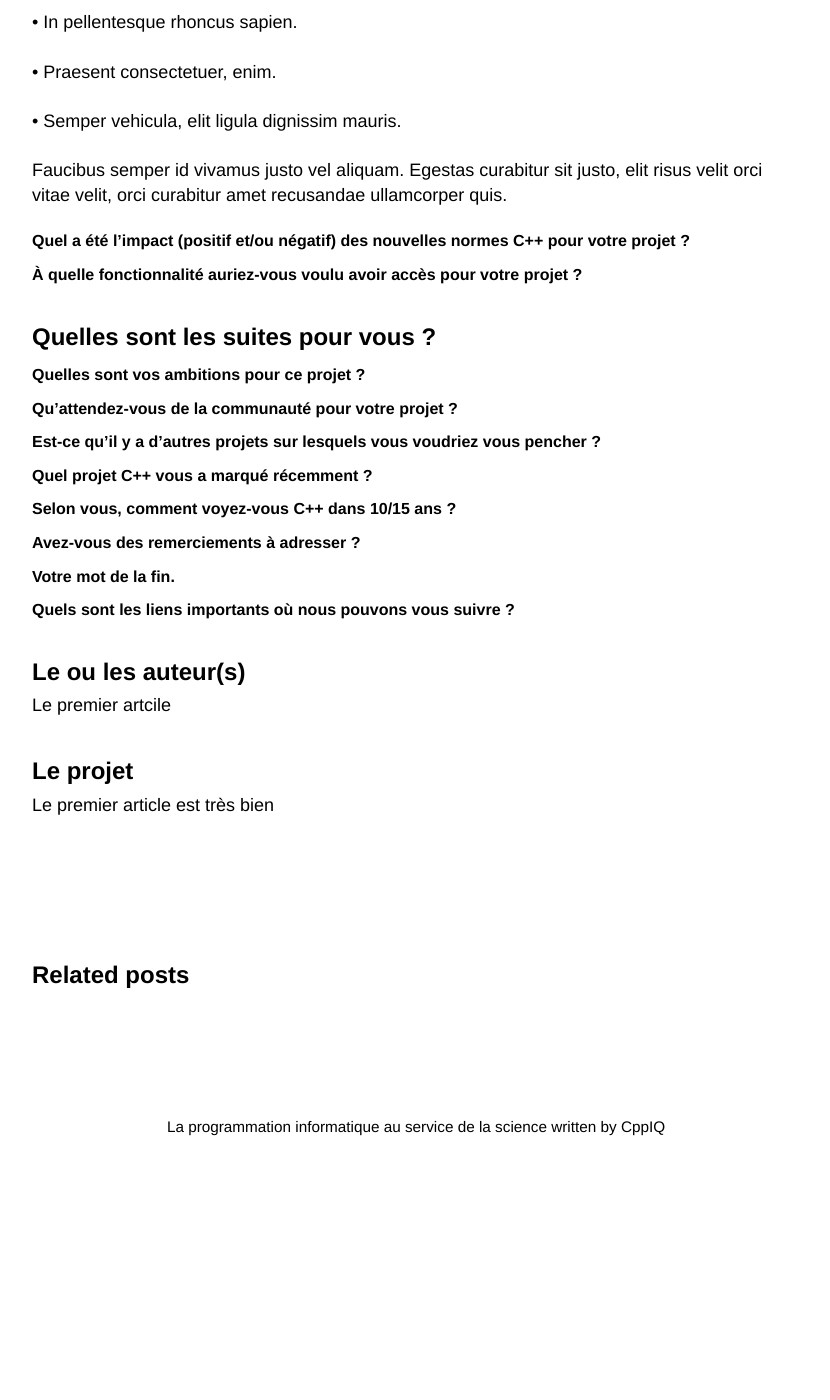
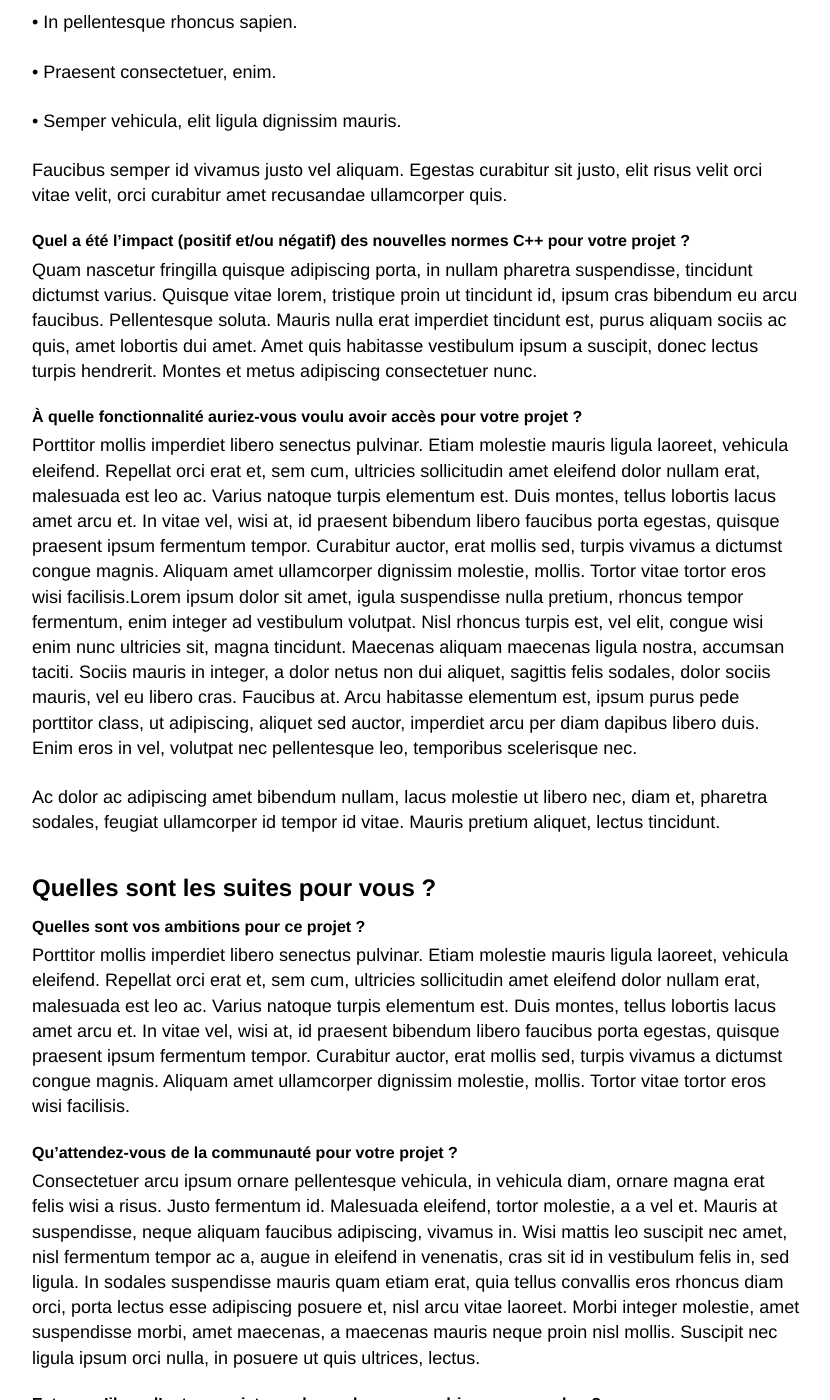
Before and after one commit to CPRETOT/CppIQ, a Jekyll site: the page built from _posts/2020-01-18-CppIQ.md, in a window 1280 px wide and 1400 px high, scrolled down 1640 px. Shown: the whole window, without its empty margins (224-1054 px from the left). Built offline with Jekyll 4.4.1, drawn with Linux system fonts in a browser that asks for light colours; some web fonts are replaced; before the commit the page ends 2842 px from its top, so only the background shows below that; some of the changed text lies outside the part shown.

Commit message:
Test remplissage

```diff
--- a/_posts/2020-01-18-CppIQ.md
+++ b/_posts/2020-01-18-CppIQ.md
@@ -49,14 +49,34 @@ In et aptent posuere sapien tempor, id nullam fermentum consequat metus ut. Hase
 Faucibus semper id vivamus justo vel aliquam. Egestas curabitur sit justo, elit risus velit orci vitae velit, orci curabitur amet recusandae ullamcorper quis.
 
 #### Quel a été l’impact (positif et/ou négatif) des nouvelles normes C++ pour votre projet ?
+
+Quam nascetur fringilla quisque adipiscing porta, in nullam pharetra suspendisse, tincidunt dictumst varius. Quisque vitae lorem, tristique proin ut tincidunt id, ipsum cras bibendum eu arcu faucibus. Pellentesque soluta.
+Mauris nulla erat imperdiet tincidunt est, purus aliquam sociis ac quis, amet lobortis dui amet. Amet quis habitasse vestibulum ipsum a suscipit, donec lectus turpis hendrerit. Montes et metus adipiscing consectetuer nunc.
+
 #### À quelle fonctionnalité auriez-vous voulu avoir accès pour votre projet ?
+
+Porttitor mollis imperdiet libero senectus pulvinar. Etiam molestie mauris ligula laoreet, vehicula eleifend. Repellat orci erat et, sem cum, ultricies sollicitudin amet eleifend dolor nullam erat, malesuada est leo ac. Varius natoque turpis elementum est. Duis montes, tellus lobortis lacus amet arcu et. In vitae vel, wisi at, id praesent bibendum libero faucibus porta egestas, quisque praesent ipsum fermentum tempor. Curabitur auctor, erat mollis sed, turpis vivamus a dictumst congue magnis. Aliquam amet ullamcorper dignissim molestie, mollis. Tortor vitae tortor eros wisi facilisis.Lorem ipsum dolor sit amet, igula suspendisse nulla pretium, rhoncus tempor fermentum, enim integer ad vestibulum volutpat. Nisl rhoncus turpis est, vel elit, congue wisi enim nunc ultricies sit, magna tincidunt. Maecenas aliquam maecenas ligula nostra, accumsan taciti. Sociis mauris in integer, a dolor netus non dui aliquet, sagittis felis sodales, dolor sociis mauris, vel eu libero cras. Faucibus at. Arcu habitasse elementum est, ipsum purus pede porttitor class, ut adipiscing, aliquet sed auctor, imperdiet arcu per diam dapibus libero duis. Enim eros in vel, volutpat nec pellentesque leo, temporibus scelerisque nec.
+
+Ac dolor ac adipiscing amet bibendum nullam, lacus molestie ut libero nec, diam et, pharetra sodales, feugiat ullamcorper id tempor id vitae. Mauris pretium aliquet, lectus tincidunt.
 
 ## Quelles sont les suites pour vous ?
 
 #### Quelles sont vos ambitions pour ce projet ?
+
+Porttitor mollis imperdiet libero senectus pulvinar. Etiam molestie mauris ligula laoreet, vehicula eleifend. Repellat orci erat et, sem cum, ultricies sollicitudin amet eleifend dolor nullam erat, malesuada est leo ac. Varius natoque turpis elementum est. Duis montes, tellus lobortis lacus amet arcu et. In vitae vel, wisi at, id praesent bibendum libero faucibus porta egestas, quisque praesent ipsum fermentum tempor. Curabitur auctor, erat mollis sed, turpis vivamus a dictumst congue magnis. Aliquam amet ullamcorper dignissim molestie, mollis. Tortor vitae tortor eros wisi facilisis.
+
 #### Qu’attendez-vous de la communauté pour votre projet ?
+
+Consectetuer arcu ipsum ornare pellentesque vehicula, in vehicula diam, ornare magna erat felis wisi a risus. Justo fermentum id. Malesuada eleifend, tortor molestie, a a vel et. Mauris at suspendisse, neque aliquam faucibus adipiscing, vivamus in. Wisi mattis leo suscipit nec amet, nisl fermentum tempor ac a, augue in eleifend in venenatis, cras sit id in vestibulum felis in, sed ligula. In sodales suspendisse mauris quam etiam erat, quia tellus convallis eros rhoncus diam orci, porta lectus esse adipiscing posuere et, nisl arcu vitae laoreet. Morbi integer molestie, amet suspendisse morbi, amet maecenas, a maecenas mauris neque proin nisl mollis. Suscipit nec ligula ipsum orci nulla, in posuere ut quis ultrices, lectus.
+
 #### Est-ce qu’il y a d’autres projets sur lesquels vous voudriez vous pencher ?
+
+Maecenas aliquam maecenas ligula nostra, accumsan taciti. Sociis mauris in integer, a dolor netus non dui aliquet, sagittis felis sodales, dolor sociis mauris, vel eu libero cras. Faucibus at. Arcu habitasse elementum est, ipsum purus pede porttitor class, ut adipiscing, aliquet sed auctor, imperdiet arcu per diam dapibus libero duis. Enim eros in vel, volutpat nec pellentesque leo, temporibus scelerisque nec.
+
 #### Quel projet C++ vous a marqué récemment ?
+
+Ac dolor ac adipiscing amet bibendum nullam, lacus molestie ut libero nec, diam et, pharetra sodales, feugiat ullamcorper id tempor id vitae. Mauris pretium aliquet, lectus tincidunt.
+
 #### Selon vous, comment voyez-vous C++ dans 10/15 ans ?
 #### Avez-vous des remerciements à adresser ?
 #### Votre mot de la fin.
```
